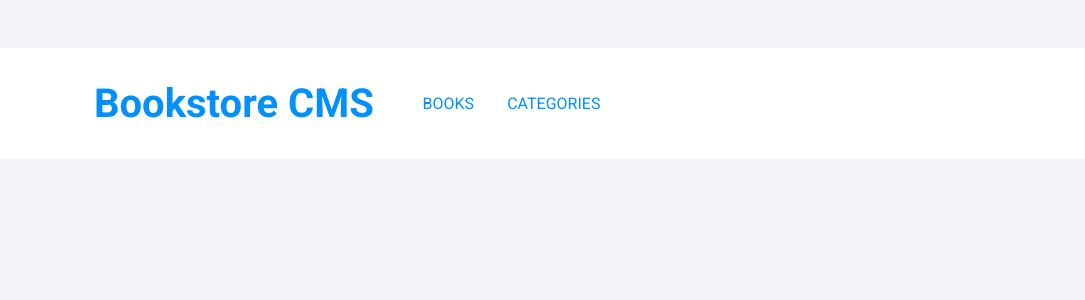
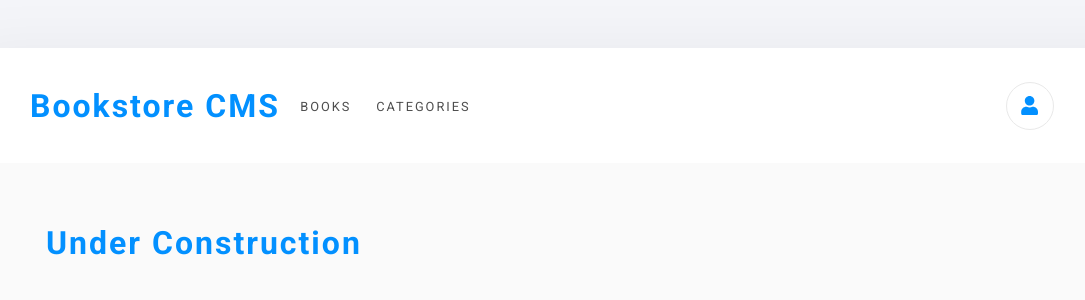
Before and after one commit to Nasirkhan294/bookstore, a React (Create React App) app: page /Category in a window 1280 px wide. Shown: the top 300 px of the page, without its empty margins (82-1167 px from the left). Built offline with nearby package versions, Linux system fonts and the light colour scheme.

Commit message:
Add navbar and book form styles

```diff
--- a/package.json
+++ b/package.json
@@ -11,6 +11,7 @@
     "prop-types": "^15.8.1",
     "react": "^18.2.0",
     "react-dom": "^18.2.0",
+    "react-icons": "^4.9.0",
     "react-redux": "^8.0.7",
     "react-router-dom": "^6.12.0",
     "react-scripts": "5.0.1",
--- a/src/App.js
+++ b/src/App.js
@@ -1,13 +1,15 @@
 import { Routes, Route } from 'react-router-dom';
 import Navbar from './components/Navbar';
 import BooksList from './components/BooksList';
+import Category from './components/Category';
 
 function App() {
   return (
     <div className="App">
       <Navbar />
       <Routes>
-        <Route path="/" exact element={<BooksList />} />
+        <Route path="/" element={<BooksList />} />
+        <Route path="/Category" element={<Category />} />
       </Routes>
     </div>
   );
--- a/src/components/AddBook.jsx
+++ b/src/components/AddBook.jsx
@@ -42,6 +42,7 @@ const AddBook = () => {
         </p>
       )}
       <form className={styles.newBook} onSubmit={handleSubmit}>
+        <div className={styles.left}>
           <input
             type="text"
             placeholder="title"
@@ -58,6 +59,8 @@ const AddBook = () => {
             value={author}
             required
           />
+        </div>
+        <div className={styles.right}>
           <select
             className={styles.category}
             name="category"
@@ -67,8 +70,7 @@ const AddBook = () => {
           >
             <option value="Fiction">Fiction</option>
             <option value="Non-Fiction">Non-Fiction</option>
-          <option value="Mystery">Mystery</option>
-          <option value="Science-Fiction">Science Fiction</option>
+            <option value="Science-Fiction">Science</option>
           </select>
           <button
             type="submit"
@@ -76,6 +78,7 @@ const AddBook = () => {
           >
             Add Book
           </button>
+        </div>
       </form>
     </>
   );
--- a/src/components/BooksList.jsx
+++ b/src/components/BooksList.jsx
@@ -38,6 +38,7 @@ const BooksList = () => {
           />
         ))}
       </ul>
+      <div className="horizontal-divider" />
       <AddBook />
     </>
   );
--- /dev/null
+++ b/src/components/Category.jsx
@@ -0,0 +1,13 @@
+const Category = () => (
+  <h1 style={{
+    display: 'flex',
+    marginLeft: '5rem',
+    alignItems: 'center',
+    height: '20vh',
+  }}
+  >
+    Under Construction
+  </h1>
+);
+
+export default Category;
--- a/src/components/Navbar.jsx
+++ b/src/components/Navbar.jsx
@@ -1,8 +1,9 @@
 import { Link } from 'react-router-dom';
+import { FaUser } from 'react-icons/fa';
 import styles from './styles/Navbar.module.css';
 
 const Navbar = () => (
-  <>
+  <header>
     <nav className={styles.navbar}>
       <h1>Bookstore CMS</h1>
       <ul>
@@ -10,11 +11,14 @@ const Navbar = () => (
           <Link to="/">Books</Link>
         </li>
         <li>
-          <Link to="/categories">Categories</Link>
+          <Link to="/Category">Categories</Link>
         </li>
       </ul>
     </nav>
-  </>
+    <div className={styles.user}>
+      <FaUser className={styles.icon} />
+    </div>
+  </header>
 );
 
 export default Navbar;
--- a/src/components/styles/AddBook.module.css
+++ b/src/components/styles/AddBook.module.css
@@ -1,9 +1,22 @@
 .newBook {
   display: flex;
-  justify-content: flex-start;
+  justify-content: space-between;
   align-items: center;
   height: 10vh;
-  margin-left: 4rem;
+  margin: 0 3rem;
+}
+
+.left,
+.right {
+  width: 50%;
+  display: flex;
+  justify-content: center;
+  align-items: center;
+}
+
+.right {
+  justify-content: flex-end;
+  margin-right: 2.5rem;
 }
 
 h2 {
@@ -15,11 +28,12 @@ h2 {
 .author,
 .category {
   padding: 1rem;
-  border-radius: 0.5rem;
+  border-radius: 4px;
   margin-left: 1rem;
-  border: 1px solid #adaeb1;
-  width: 20%;
+  border: 1px solid #e8e8e8;
+  width: 45%;
   text-transform: capitalize;
+  color: #807e7e;
 }
 
 .btn {
--- a/src/components/styles/Navbar.module.css
+++ b/src/components/styles/Navbar.module.css
@@ -1,13 +1,38 @@
-.navbar {
+header {
   display: flex;
+  justify-content: space-around;
   align-items: center;
-  padding: 2rem 0 2rem 8rem;
   background-color: #fff;
 }
 
+.user {
+  width: 3rem;
+  height: 3rem;
+  display: flex;
+  justify-content: center;
+  align-items: center;
+  margin-right: 6rem;
+  border: 1px solid #e9e9e9;
+  border-radius: 50%;
+  cursor: pointer;
+}
+
+.icon {
+  font-size: 1.2rem;
+  color: #0290ff;
+}
+
+.navbar {
+  display: flex;
+  flex: 2;
+  align-items: center;
+  padding: 0 0 0 4rem;
+}
+
 h1 {
-  font-size: 2.5rem;
+  font-size: 2rem;
   color: #0290ff;
+  letter-spacing: 2px;
 }
 
 .navbar ul {
@@ -16,11 +41,13 @@ h1 {
   align-items: center;
   list-style: none;
   width: 20%;
-  margin-left: 2rem;
+  margin-left: 0.5rem;
   text-transform: uppercase;
+  letter-spacing: 2px;
 }
 
 .navbar ul li a {
-  color: #0290ff;
+  font-size: 0.8rem;
+  color: #4e4e4e;
   text-decoration: none;
 }
--- a/src/index.css
+++ b/src/index.css
@@ -15,4 +15,18 @@ body {
 .App {
   margin: 3rem;
   background-color: #fafafa;
+  padding: 0 0 8%;
+  border-radius: 4px;
+  box-shadow: 0 0 60px 0 rgba(0, 0, 0, 0.05);
 }
+
+ul {
+  margin: 3rem auto;
+}
+
+.horizontal-divider {
+  margin: 3rem 5rem;
+  height: 0.15rem;
+  background-color: #e8e8e8;
+  flex: 1;
+}
```
Also changed, not shown: 1 other file (tests, documents, lock files or other folders). Lines whose indentation alone changed are shown as unchanged.
